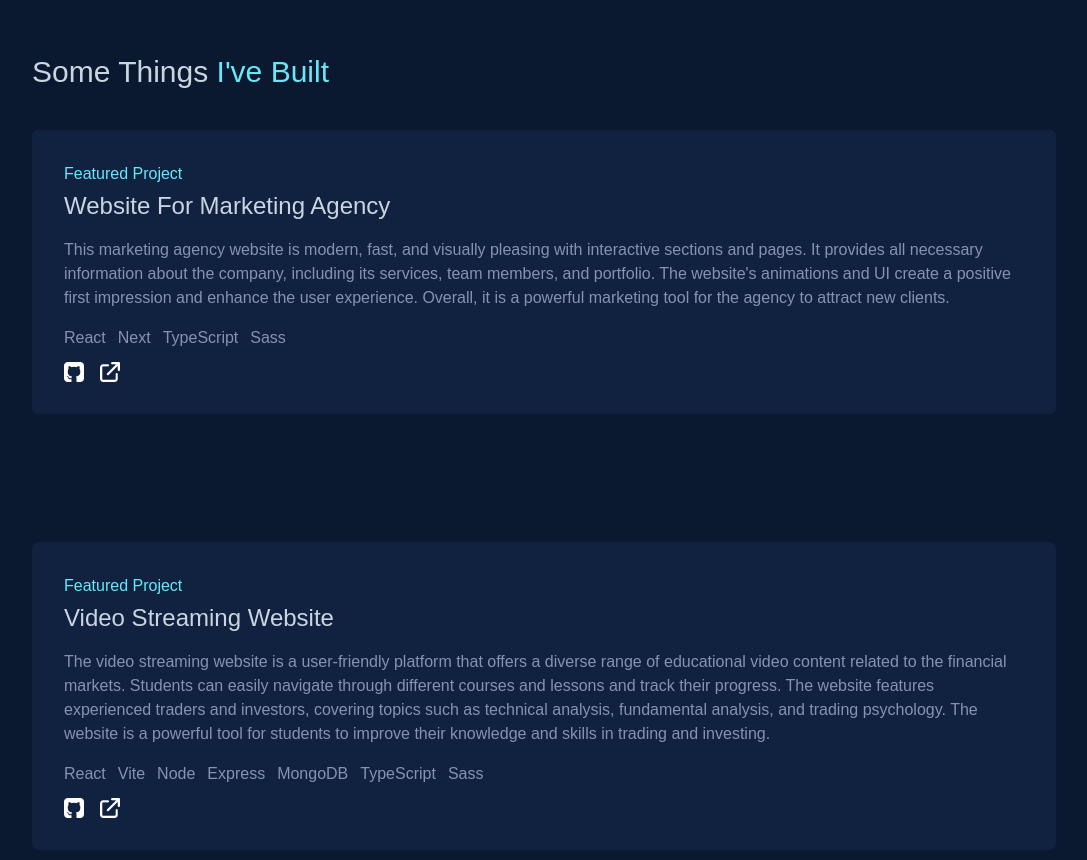
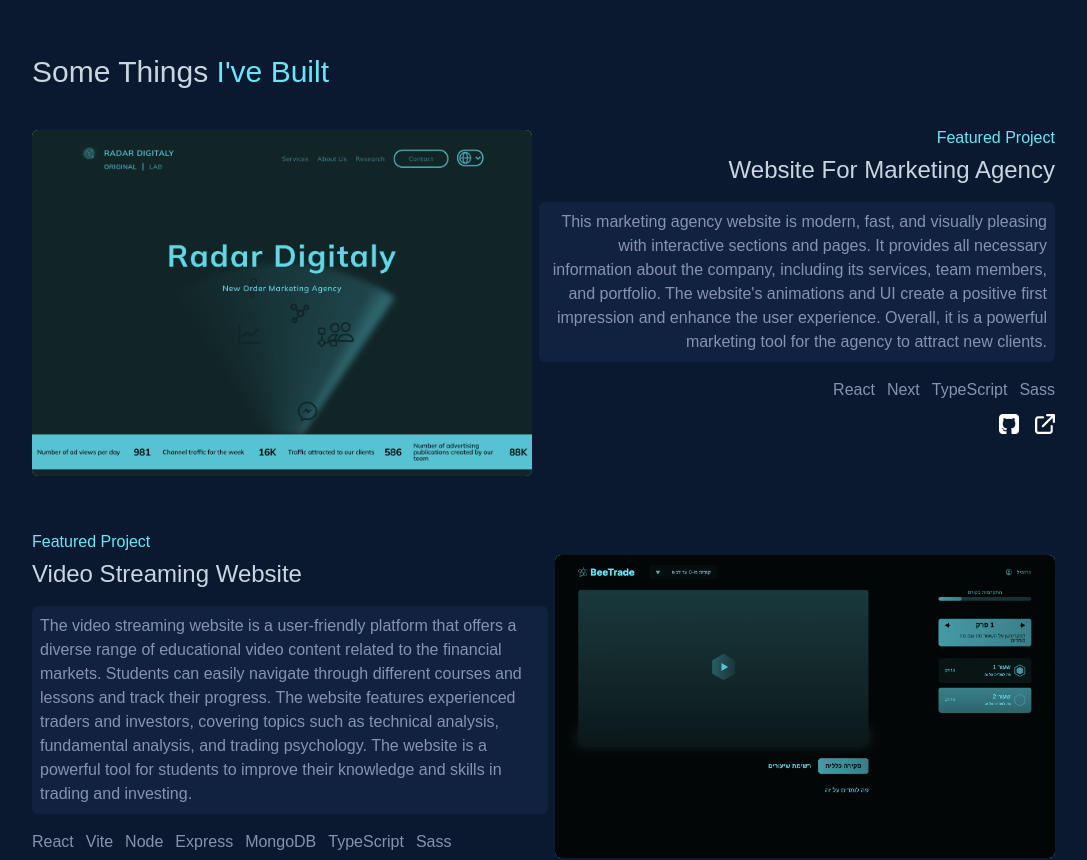
Before and after one commit to matveisch/portfolio, a Next.js app: page / in a window 1280 px wide. Shown: the part 2040-2900 px from the top of the page, without its empty margins (96-1183 px from the left). Built offline with nearby package versions, Linux system fonts and the light colour scheme.

Commit message:
desktop projects animations

```diff
--- a/src/components/FeaturedProject.tsx
+++ b/src/components/FeaturedProject.tsx
@@ -3,6 +3,8 @@ import githubIcon from '../../public/images/github.png';
 import linkIcon from '../../public/images/external-link.png';
 import styles from '../styles/Home.module.css';
 import Link from 'next/link';
+import { useEffect, useRef, useState } from 'react';
+import { useIsVisible } from '@/interface/useIsVisible';
 
 interface Props {
   title: string;
@@ -15,13 +17,31 @@ interface Props {
 }
 
 export default function FeaturedProject(props: Props) {
-  const { title, cover, description, stack, linkGithub, linkWebsite, rtl } = props;
+  const { title, cover, description, stack, linkGithub, linkWebsite, rtl } =
+    props;
+  const ref = useRef<HTMLDivElement>(null);
+  const isVisible = useIsVisible(ref);
+  const [visibleOnce, setVisibleOnce] = useState(false);
+
+  useEffect(() => {
+    if (isVisible) setVisibleOnce(true);
+  }, [isVisible]);
 
   return (
-    <div className={rtl ? 'grid grid-cols-3 items-center grid-rows-1' : 'grid grid-cols-3 items-center'}>
+    <div
+      ref={ref}
+      className={`grid grid-cols-[33.3%_33.3%_33.3%] items-center relative grid-rows-1 min-h-[300px] ${
+        rtl && 'grid-rows-1'
+      }`}>
       <div
-        className={`max-w-[500px] rounded-md row-start-1 ${
-          rtl ? 'col-start-4 col-end-3 place-self-end' : 'col-start-1 col-end-3 place-self-start'
+        className={`max-w-[500px] rounded-md row-start-1 col-end-3 absolute transition-all duration-1000 delay-700 ${
+          rtl
+            ? `col-start-4 place-self-end ${
+                visibleOnce ? 'right-0' : 'right-[-300px]'
+              }`
+            : `col-start-1 place-self-start ${
+                visibleOnce ? 'left-0' : 'left-[-300px]'
+              }`
         } bg-cyan-300`}>
         <Link href={linkWebsite} target="_blank" as="image">
           <Image
@@ -33,13 +53,21 @@ export default function FeaturedProject(props: Props) {
         </Link>
       </div>
       <div
-        className={`row-start-1 flex flex-col z-10
-          ${rtl ? 'col-start-1 col-end-3 items-start' : 'col-start-2 col-end-4 items-end'}
+        className={`row-start-1 flex flex-col z-10 absolute transition-all duration-1000 delay-700
+          ${
+            rtl
+              ? `col-start-1 col-end-3 items-start ${
+                  visibleOnce ? 'left-0' : 'left-[-300px]'
+                }`
+              : `col-start-2 col-end-4 items-end ${
+                  visibleOnce ? 'right-0' : 'right-[-300px]'
+                }`
+          }
         `}>
         <h4 className="mb-1 text-cyan-300">Featured Project</h4>
         <h2 className="mb-4 text-2xl text-slate-300">{title}</h2>
         <div className="bg-[#112240] p-2 rounded-md mb-4">
-          <p className={`${!rtl && 'text-end'}`}>{description}</p>
+          <p className={`w-[500px] ${!rtl && 'text-end'}`}>{description}</p>
         </div>
         <div className="flex gap-3">
           {stack.map(item => {
@@ -48,10 +76,20 @@ export default function FeaturedProject(props: Props) {
         </div>
         <div className="flex gap-4 items-center mt-3">
           <Link href={linkGithub} target="_blank" as="image">
-            <Image src={githubIcon} alt="github-icon" width={20} className={`${styles.filter}`} />
+            <Image
+              src={githubIcon}
+              alt="github-icon"
+              width={20}
+              className={`${styles.filter}`}
+            />
           </Link>
           <Link href={linkWebsite} target="_blank" as="image">
-            <Image src={linkIcon} alt="link-icon" width={20} className={`${styles.filter}`} />
+            <Image
+              src={linkIcon}
+              alt="link-icon"
+              width={20}
+              className={`${styles.filter}`}
+            />
           </Link>
         </div>
       </div>
--- /dev/null
+++ b/src/interface/useIsVisible.tsx
@@ -0,0 +1,18 @@
+import { RefObject, useEffect, useState } from 'react';
+
+export function useIsVisible(ref: RefObject<HTMLDivElement>) {
+  const [isIntersecting, setIntersecting] = useState(false);
+
+  useEffect(() => {
+    const observer = new IntersectionObserver(([entry]) =>
+      setIntersecting(entry.isIntersecting),
+    );
+
+    if (ref.current !== null) observer.observe(ref.current);
+    return () => {
+      observer.disconnect();
+    };
+  }, [ref]);
+
+  return isIntersecting;
+}
--- a/src/sections/Work.tsx
+++ b/src/sections/Work.tsx
@@ -57,6 +57,7 @@ export default function Work() {
     function handleWidthChange() {
       setScreenWidth(window.innerWidth);
     }
+    handleWidthChange();
 
     window.addEventListener('resize', handleWidthChange);
 
```
